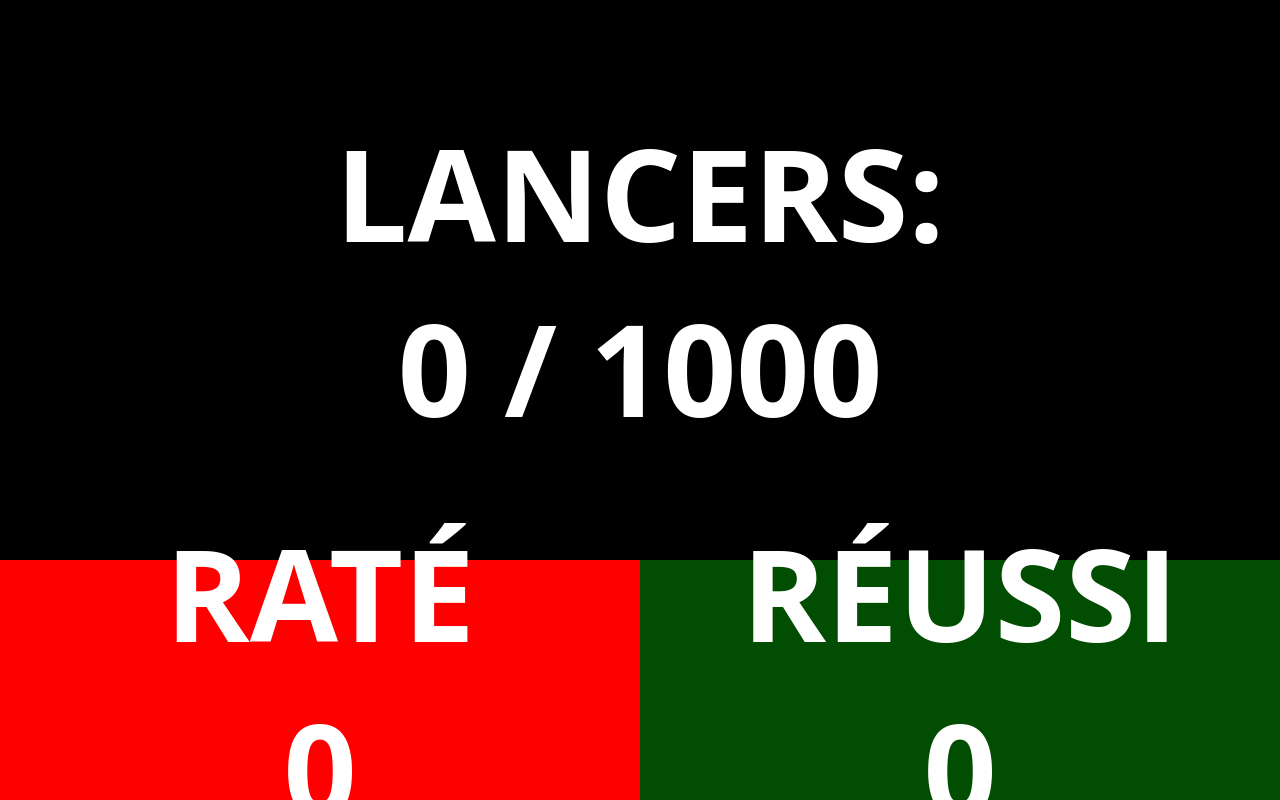
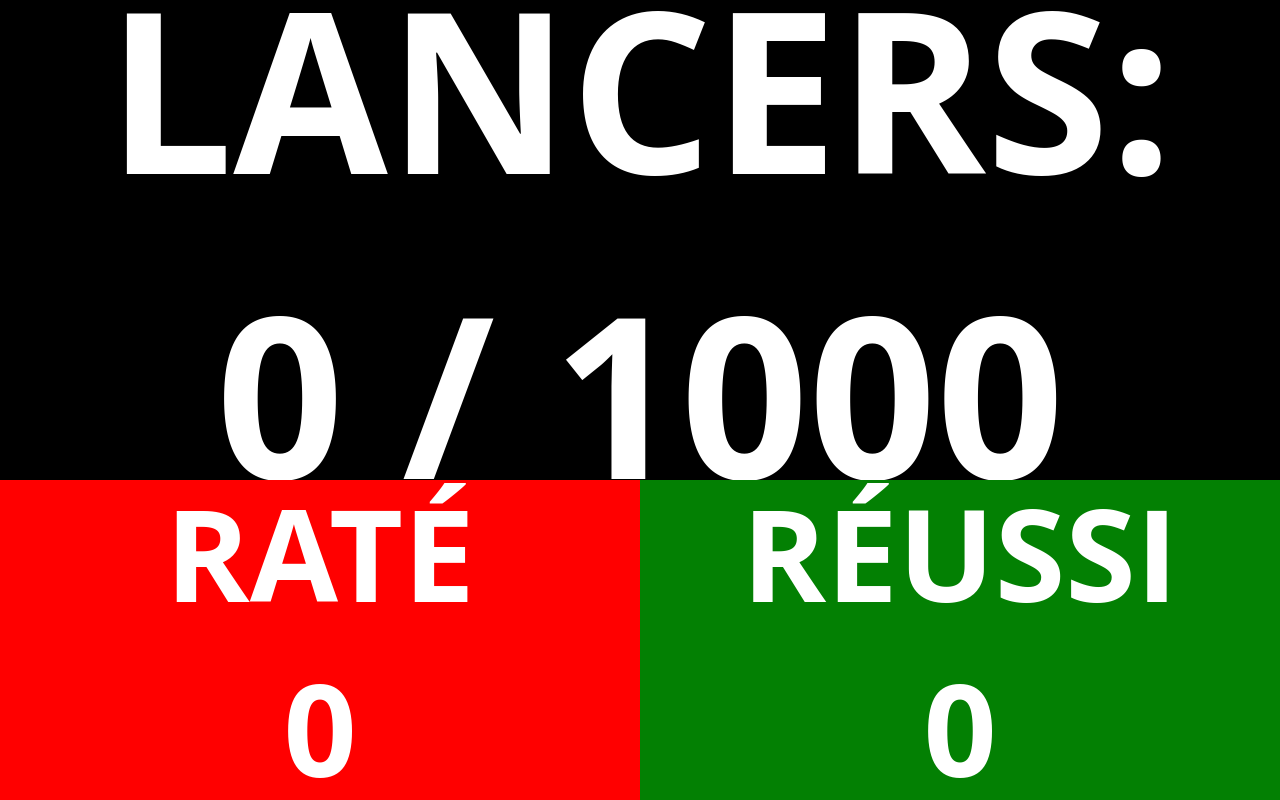
Before and after one commit to multiplaie/psyche-counter-dunk, a plain HTML site: page index.html in a window 1280 px wide. Drawn offline with Linux system fonts and the light colour scheme.

Commit message:
fix style

```diff
--- a/style.css
+++ b/style.css
@@ -24,7 +24,7 @@ html, body{
 
 #screen  .container .score{
     width: 50%;
-    height: 30vh;
+    height: 40vh;
     font-size: 8em;
     font-weight: bolder;
     text-align: center;
@@ -35,7 +35,7 @@ html, body{
 }
 
 #screen .container .success{
-    background: rgb(1, 77, 1);
+    background: rgb(3, 128, 3);
     color: white;
 }
 
@@ -46,5 +46,6 @@ html, body{
 
 #screen .container .total{
     width: 100%;
-    height: 70vh;
+    height: 60vh;
+    font-size: 14em;
 }
```
